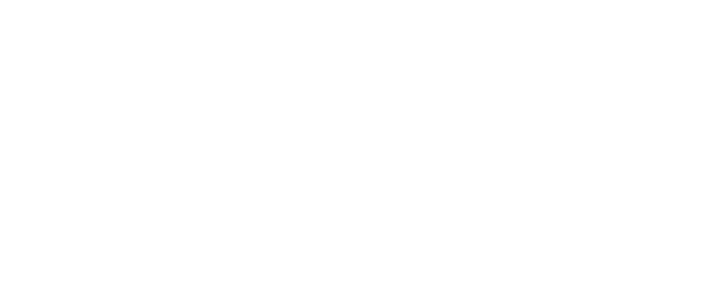
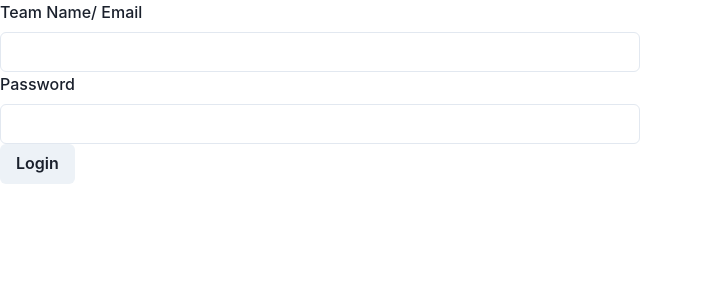
Before and after one commit to kev-luo/rec-league-client, a Next.js app: page /login in a window 1280 px wide. Shown: the top 300 px of the page, without its empty margins (0-703 px from the left). Built offline with nearby package versions, Linux system fonts and the light colour scheme.

Commit message:
login functionality front end

```diff
--- a/graphql/mutations/login.js
+++ b/graphql/mutations/login.js
@@ -1,7 +1,7 @@
 import { gql } from "@apollo/client";
 
 export const LOGIN_MUTATION = gql`
-  mutation loginMutation($nameOrEmail: string!, $password: string!) {
+  mutation loginMutation($nameOrEmail: String!, $password: String!) {
     login(nameOrEmail: $nameOrEmail, password: $password) {
       errors {
         field
--- a/package.json
+++ b/package.json
@@ -11,7 +11,10 @@
     "@apollo/client": "^3.3.6",
     "@chakra-ui/react": "^1.1.0",
     "@chakra-ui/theme-tools": "^1.0.2",
+    "@emotion/react": "^11.1.4",
+    "@emotion/styled": "^11.0.0",
     "formik": "^2.2.6",
+    "framer-motion": "^3.1.1",
     "graphql": "^15.4.0",
     "graphql-tag": "^2.11.0",
     "next": "10.0.4",
--- a/pages/_app.js
+++ b/pages/_app.js
@@ -1,7 +1,12 @@
 import "../styles/globals.css";
+import { ChakraProvider } from "@chakra-ui/react";
 
 function MyApp({ Component, pageProps }) {
-  return <Component {...pageProps} />;
+  return (
+    <ChakraProvider>
+      <Component {...pageProps} />
+    </ChakraProvider>
+  );
 }
 
 export default MyApp;
--- a/pages/login.js
+++ b/pages/login.js
@@ -1,9 +1,10 @@
 import React from "react";
-import { Input, Box } from "@chakra-ui/react";
+import { Box, Button } from "@chakra-ui/react";
 import { useRouter } from "next/router";
 import { useMutation } from "@apollo/client";
 import { Formik, Form } from "formik";
 
+import InputField from "../components/InputField";
 import { withApollo } from "../utils/withApollo";
 import { LOGIN_MUTATION } from "../graphql/mutations/login";
 
@@ -22,13 +23,21 @@
   };
 
   return (
-    <Box>
+    <Box w="50%" h="50%">
       <Formik
         initialValues={initialValues}
         onSubmit={async (values, { setErrors }) =>
           await handleSubmit(values, setErrors)
         }
-      ></Formik>
+      >
+        {(props) => (
+          <Form>
+            <InputField name="nameOrEmail" label="Team Name/ Email" />
+            <InputField name="password" label="Password" type="password" />
+            <Button type="submit" isLoading={props.isSubmitting}>Login</Button>
+          </Form>
+        )}
+      </Formik>
     </Box>
   );
 }
```
Also changed, not shown: 1 other file (tests, documents, lock files or other folders).
